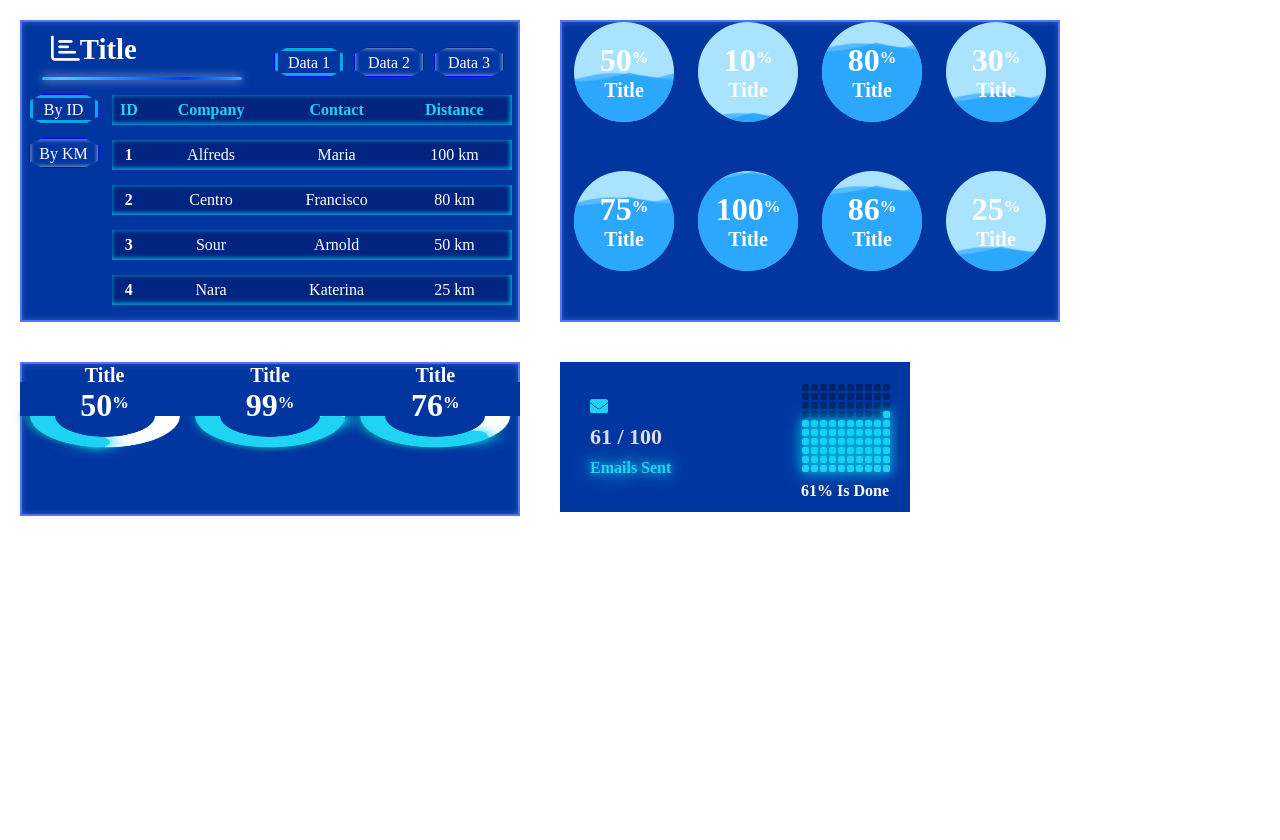
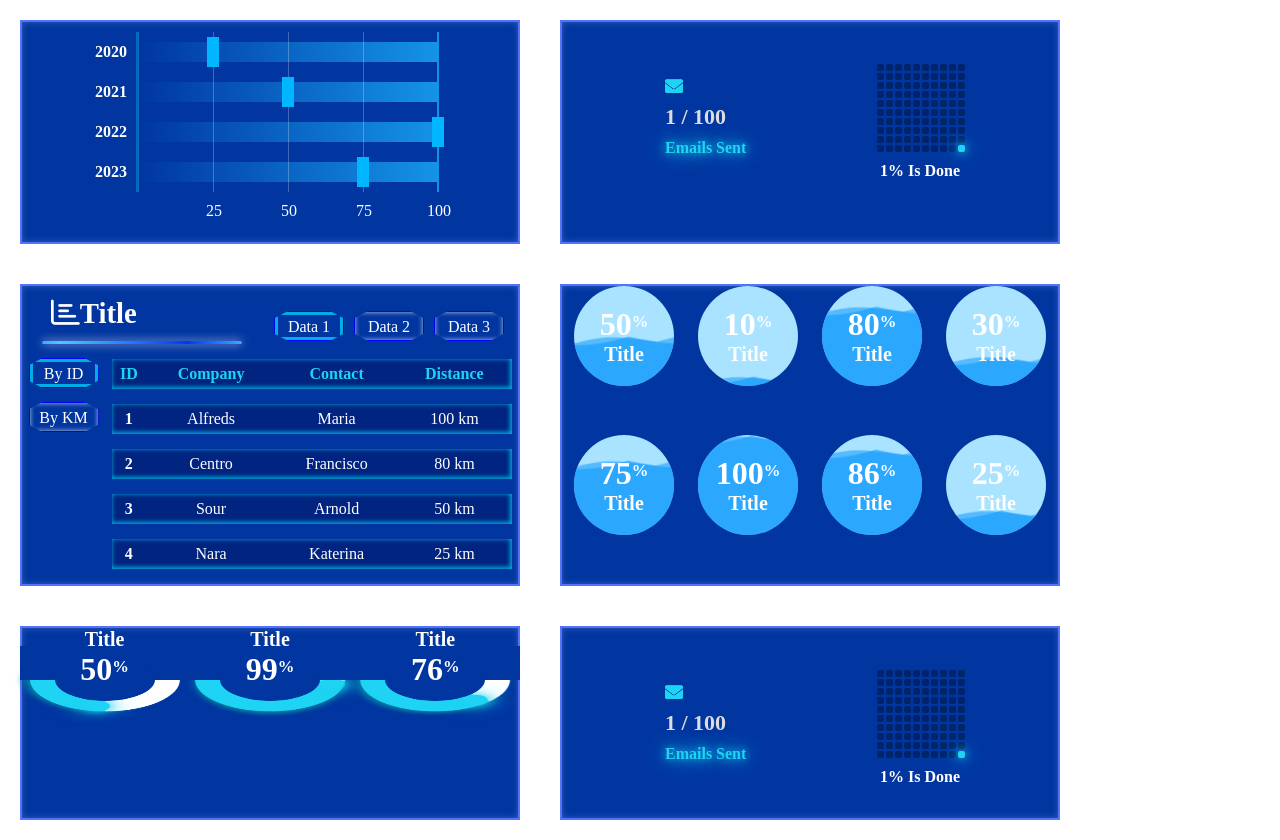
Before and after one commit to Akbar-Khaydarkhujayev/Component, a React (Create React App) app: page / in a window 1280 px wide. Before the commit the page ends 800 px from the top, so only its background shows below. Built offline with nearby package versions, Linux system fonts and the light colour scheme.

Commit message:
Bar Chart

```diff
--- /dev/null
+++ b/src/components/bar chart/bar-chart.css
@@ -0,0 +1,75 @@
+.position-relative {
+    position: relative;
+}
+
+.chart-parent {
+    margin: 10px 0;
+}
+
+.bar-parent {
+    height: 40px;
+    width: 100%;
+}
+
+.date {
+    color: #fff;
+    line-height: 40px;
+    font-size: 16px;
+    font-weight: 600;
+    width: 50px;
+    text-align: center;
+}
+
+.flex {
+    display: flex;
+}
+
+.bar {
+    margin: 10px 0;
+    height: 20px;
+    width: 298px;
+    background: #1493E6;
+    background: linear-gradient(90deg, rgba(255,255,255,0) 0%, rgba(20,147,230,1) 100%);
+}
+
+.separator0 {
+    height: 100%;
+    width: 3px;
+    background-color: #006bc0;
+}
+
+.separator1 {
+    height: 100%;
+    width: 2px;
+    background-color: rgba(20,147,230,1);
+}
+
+.separator {
+    position: absolute;
+    width: 1px;
+    height: 100%;
+    background-color: rgba(255, 255, 255, 0.25);
+}
+
+.point {
+    position: absolute;
+    width: 12px;
+    height: 30px;
+    background-color: #00b6ff;
+    left: 346px;
+    top: 5px;
+}
+
+.legend {
+    margin: 10px 0 0px 38px;
+    width: 330px;
+    height: 30px;
+    display: flex;
+    justify-content: space-between;
+    color: white;
+}
+
+.legend>* {
+    width: 30px;
+    text-align: center;
+}
--- /dev/null
+++ b/src/components/bar chart/bar-chart.js
@@ -0,0 +1,22 @@
+import React from 'react';
+import Bar from "./bar";
+
+function BarChart(props) {
+    return (
+        <div className="chart-parent">
+            <Bar date={2020} level={75}/>
+            <Bar date={2021} level={150}/>
+            <Bar date={2022} level={300}/>
+            <Bar date={2023} level={225}/>
+            <div className="legend">
+                <div></div>
+                <div>25</div>
+                <div>50</div>
+                <div>75</div>
+                <div>100</div>
+            </div>
+        </div>
+    );
+}
+
+export default BarChart;
--- /dev/null
+++ b/src/components/bar chart/bar.js
@@ -0,0 +1,18 @@
+import React from 'react';
+
+function Bar(props) {
+    return (
+        <div className="flex bar-parent position-relative">
+            <div className="date">{props.date}</div>
+            <div className="separator0"></div>
+            <div className="bar"></div>
+            <div className="separator1"></div>
+            <div className="separator" style={{left: "127px"}}></div>
+            <div className="separator" style={{left: "202px"}}></div>
+            <div className="separator" style={{left: "277px"}}></div>
+            <div className="point" style={{left: `${props.level+46}px`}}></div>
+        </div>
+    );
+}
+
+export default Bar;
--- a/src/index.js
+++ b/src/index.js
@@ -6,6 +6,7 @@ import "./components/table/table.css";
 import "./components/water/water.css";
 import "./components/circle progress/circle.css";
 import "./components/box progress/circle2.css";
+import "./components/bar chart/bar-chart.css";
 
 const root = ReactDOM.createRoot(document.getElementById("root"));
 root.render(
--- a/src/pages/Home.js
+++ b/src/pages/Home.js
@@ -3,6 +3,7 @@ import Table from "../components/table/table";
 import Wave from "../components/water/wave";
 import Circle from "../components/circle progress/circle";
 import Circle2 from "../components/box progress/circle2";
+import BarChart from "../components/bar chart/bar-chart";
 
 function Home() {
 
@@ -80,6 +81,14 @@ function Home() {
     return (
         <>
             <div className="flex">
+                <div className='container flex flex-wrap space-around'>
+                    <BarChart/>
+                </div>
+                <div className='container flex flex-wrap space-around'>
+                    <Circle2 percentage={1}/>
+                </div>
+            </div>
+            <div className="flex">
                 <div className='container'>
                     <div className="flex space-around">
                         <div>
@@ -122,7 +131,9 @@ function Home() {
                     <Circle data="99" text="Title"/>
                     <Circle data="76" text="Title"/>
                 </div>
-                <Circle2 percentage={61}/>
+                <div className='container flex flex-wrap space-around'>
+                    <Circle2 percentage={1}/>
+                </div>
             </div>
         </>
     );
```
Also changed, not shown: src/index.css (renamed from src/styles/index.css).
